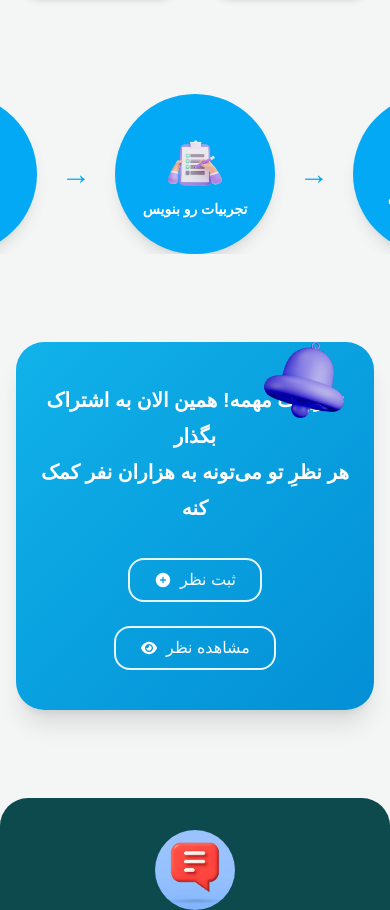
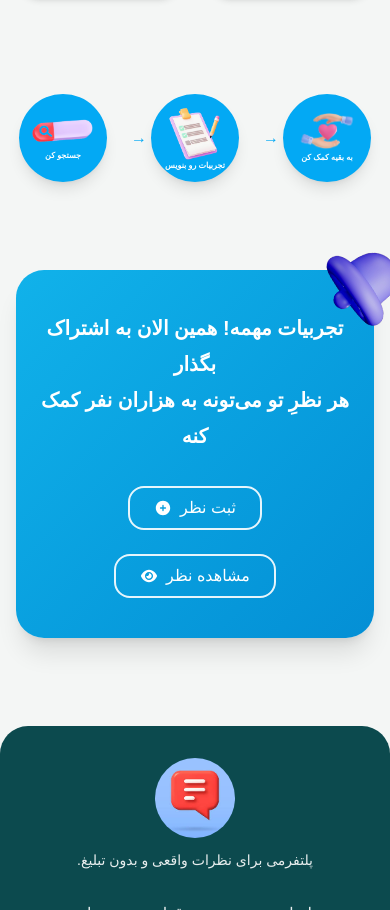
Before and after one commit to Httpskasra/Comment-Front_NextJs, a Next.js app: page / in a window 390 px wide. Shown: the part 978-1888 px from the top of the page. Built offline with nearby package versions, Linux system fonts and the light colour scheme.

Commit message:
fix shareCta and steps

```diff
--- a/src/components/landing/ShareCta.tsx
+++ b/src/components/landing/ShareCta.tsx
@@ -13,23 +13,21 @@ export default function ShareCta({
 }: ShareCtaProps) {
   return (
     <section dir="rtl" className="py-10">
-      <div className="mx-auto max-w-6xl px-4">
+      <div className="mx-auto max-w-3xl px-4">
         <div className="relative overflow-visible rounded-[28px] bg-gradient-to-br from-[#11B2EA] to-[#048FD5] px-6 py-10 text-white shadow-xl sm:px-10">
-
-    <div className="pointer-events-none absolute -top-8 right-0 sm:-top-10 sm:right-2">
+          <div className="pointer-events-none  absolute -top-15 -right-15 ">
             <Image
               src="/images/alert.png"
               alt="alert"
               width={140}
               height={140}
-        className="select-none"
+              className="select-none rotate-[40deg]"
             />
           </div>
 
-
           {/* content */}
           <div className="text-center">
-            <h3 className="mx-auto max-w-3xl text-xl font-extrabold sm:text-2xl md:text-3xl leading-9">
+            <h3 className="mx-auto max-w-2xl text-xl font-extrabold sm:text-3xl md:text-3xl leading-9">
               تجربیات مهمه! همین الان به اشتراک بگذار
               <br />
               هر نظرِ تو می‌تونه به هزاران نفر کمک کنه
@@ -39,8 +37,7 @@ export default function ShareCta({
               {/* ثبت نظر */}
               <button
                 onClick={onCreateReview}
-                className="inline-flex items-center gap-2 rounded-2xl border-2 border-white/90 px-6 py-2 text-base font-medium hover:bg-white hover:text-[#0a6fb1] transition"
-              >
+                className="inline-flex items-center gap-2 rounded-2xl border-2 border-white/90 px-6 py-2 text-base font-medium hover:bg-white hover:text-[#0a6fb1] transition cursor-pointer">
                 ثبت نظر
                 <Image
                   src="/images/plus.svg" // ✅ replaced plus
@@ -53,8 +50,7 @@ export default function ShareCta({
               {/* مشاهده نظر */}
               <button
                 onClick={onSeeReviews}
-                className="inline-flex items-center gap-2 rounded-2xl border-2 border-white/90 px-6 py-2 text-base font-medium hover:bg-white hover:text-[#0a6fb1] transition"
-              >
+                className="inline-flex items-center gap-2 rounded-2xl border-2 border-white/90 px-6 py-2 text-base font-medium hover:bg-white hover:text-[#0a6fb1] transition">
                 مشاهده نظر
                 <Image
                   src="/images/eye-solid-full.svg" // ✅ replaced eye
--- a/src/components/landing/Steps.tsx
+++ b/src/components/landing/Steps.tsx
@@ -20,18 +20,22 @@ const steps = [
 export default function Steps() {
   return (
     <section dir="rtl" className=" py-12">
-      <div className="mx-auto flex max-w-6xl items-center justify-center gap-6 overflow-x-auto px-4">
+      <div className="mx-auto flex max-w-6xl items-center justify-center gap-6 px-2">
         {steps.map((s, i) => (
-          <div key={s.label} className="flex items-center gap-6">
+          <div key={s.label} className="flex items-center gap-1 sm:gap-6">
             {/* دایره آبی */}
-            <div className="flex h-40 w-40 flex-col items-center justify-center rounded-full bg-[#03A9F4] text-white shadow-lg shrink-0">
-              <Image src={s.icon} alt={s.label} width={80} height={80} />
-              <p className="mt-0 text-sm font-bold sm:text-base">{s.label}</p>
+            <div className="flex h-22 w-22 sm:h-30 sm:w-30 md:h-40 md:w-40 flex-col items-center justify-center rounded-full bg-[#03A9F4] text-white shadow-lg shrink-0">
+              <Image src={s.icon} alt={s.label} width={70} height={70} />
+              <p className="my-0 text-[8px] font-bold sm:text-base">
+                {s.label}
+              </p>
             </div>
 
             {/* فلش (غیر از آخرین) */}
             {i < steps.length - 1 && (
-              <span className="text-[#03A9F4] text-3xl shrink-0">→</span>
+              <span className="flex items-center justify-center text-[#03A9F4] text-l sm:text-2xl md:text-3xl shrink-0">
+                →
+              </span>
             )}
           </div>
         ))}
```
Also changed, not shown: public/images/write.png, public/images/write1.png (added), src/components/footer/footer.tsx (added), src/components/header/header.tsx (added). Lines whose indentation alone changed are shown as unchanged.
